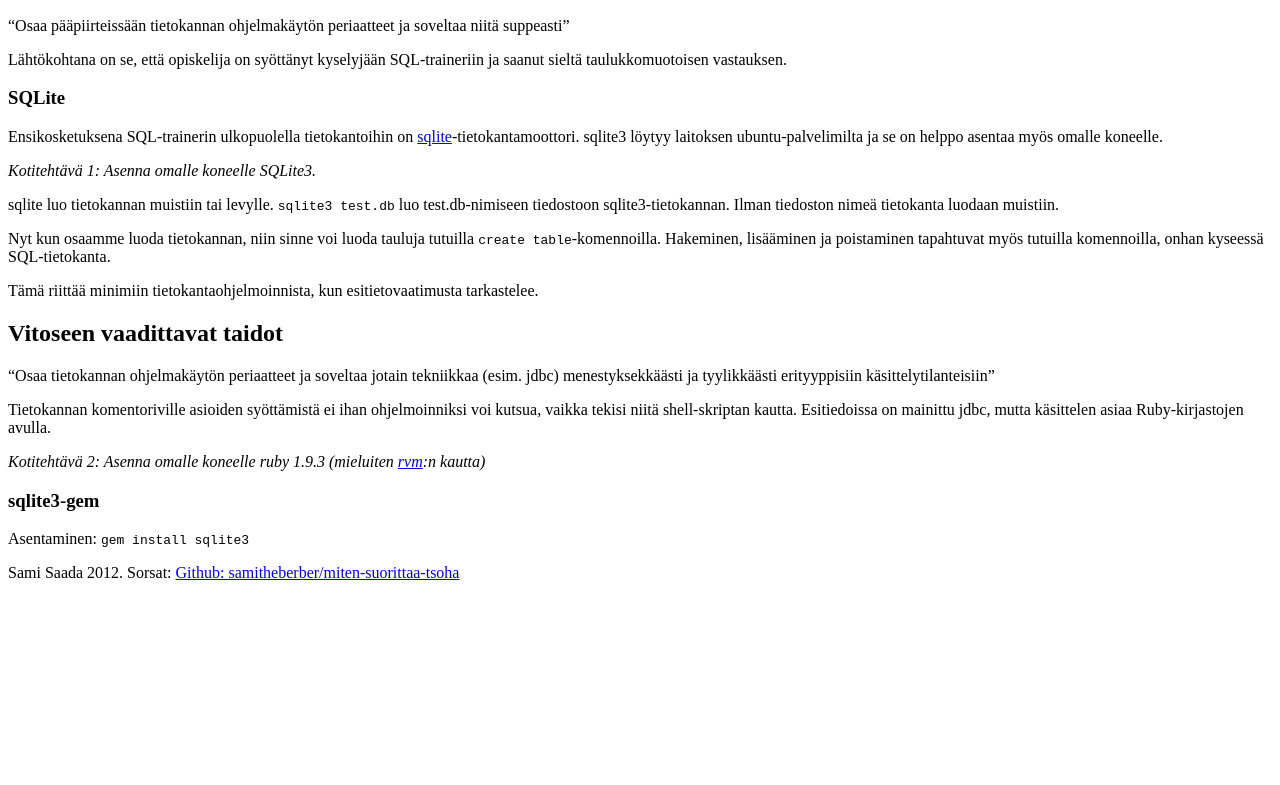
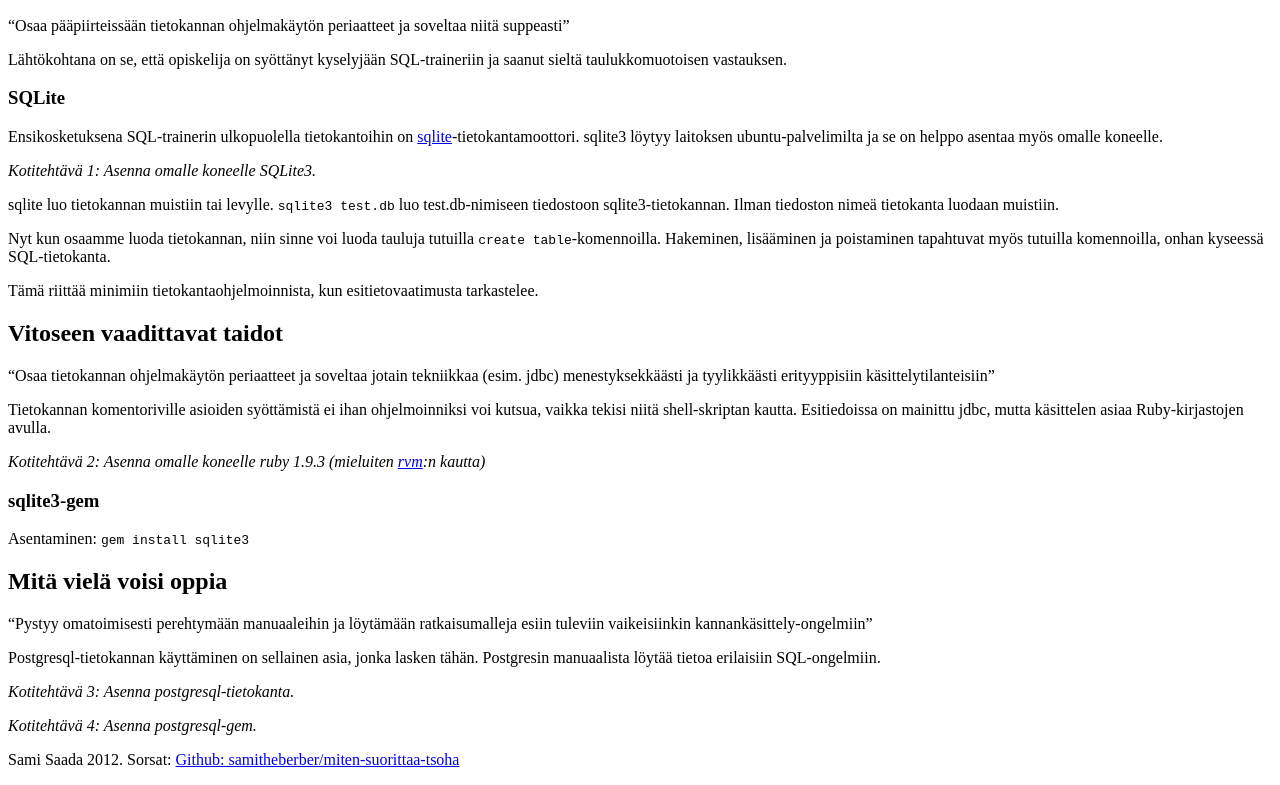
Before and after one commit to samitheberber/miten-suorittaa-tsoha, a plain HTML site: page index.html in a window 1280 px wide. Shown: the part 657-1442 px from the top of the page. Before the commit the page ends 1255 px from the top, so only its background shows below. Drawn offline with Linux system fonts and the light colour scheme.

Commit message:
beyond course in sql aspect

```diff
--- a/index.html
+++ b/index.html
@@ -88,6 +88,16 @@
 
       <script src="https://gist.github.com/2704986.js?file=sqlite3.rb"></script>
 
+      <h2>Mitä vielä voisi oppia</h2>
+
+      <p><q>Pystyy omatoimisesti perehtymään manuaaleihin ja löytämään ratkaisumalleja esiin tuleviin vaikeisiinkin kannankäsittely-ongelmiin</q></p>
+
+      <p>Postgresql-tietokannan käyttäminen on sellainen asia, jonka lasken tähän. Postgresin manuaalista löytää tietoa erilaisiin SQL-ongelmiin.</p>
+
+      <p class="homework">Asenna postgresql-tietokanta.</p>
+
+      <p class="homework">Asenna postgresql-gem.</p>
+
     </section>
 
     <footer>
```
